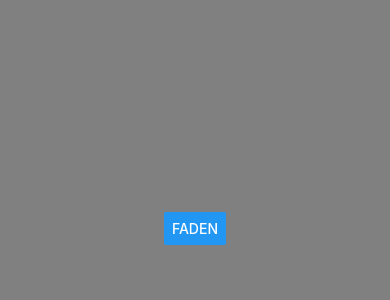
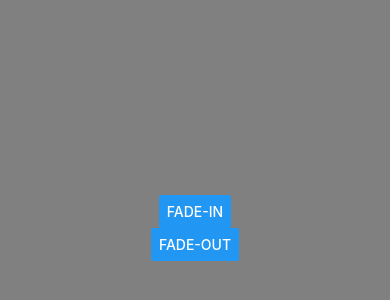
Before and after one commit to Felipe0298/PeliculasApp, a React Native app: screen / in a window 390 px wide. Shown: the part 274-574 px from the top of the page. Built offline with nearby package versions, Linux system fonts and the light colour scheme.

Commit message:
175. FadeOut

```diff
--- a/src/components/FadeScreen.tsx
+++ b/src/components/FadeScreen.tsx
@@ -1,19 +1,10 @@
 import React, {useRef} from 'react';
 import { StyleSheet, Text, View, Animated, Button } from 'react-native';
+import { useFade } from '../hooks/useFade';
 
 export const FadeScreen = () => {
 
-    const opacity = useRef( new Animated.Value(0)).current;
-
-    const fadeIn = () =>{
-        Animated.timing(
-            opacity,{
-                toValue:1,
-                duration: 1000, //Duracion en milisegundos
-                useNativeDriver: true
-            }
-        ).start();
-    }
+    const {fadeIn, fadeOut, opacity} = useFade()
 
     return (
         <View style={{flex:1, backgroundColor:"grey", justifyContent:"center", alignItems:"center"}}>
@@ -25,11 +16,13 @@ export const FadeScreen = () => {
               borderColor:"white",
               borderWidth:10,
               marginBottom:10,
-              opacity:opacity  }}/>
+              opacity }}/>
 
 
 
-              <Button title='Faden' onPress={fadeIn}/>
+              <Button title='Fade-In' onPress={fadeIn}/>
+              <Button title='Fade-Out' onPress={fadeOut}/>
+
         </View>
     );
 }
--- /dev/null
+++ b/src/hooks/useFade.tsx
@@ -0,0 +1,33 @@
+import React, {useRef} from 'react';
+import { StyleSheet, Text, View, Animated } from 'react-native';
+
+export const useFade = () => {
+
+    const opacity = useRef( new Animated.Value(0)).current;
+
+    const fadeIn = () =>{
+        Animated.timing(
+            opacity,{
+                toValue:1,
+                duration: 300, //Duracion en milisegundos
+                useNativeDriver: true
+            }
+        ).start();
+    }
+
+    const fadeOut = () =>{
+        Animated.timing(
+            opacity,{
+                toValue:0,
+                duration: 300, //Duracion en milisegundos
+                useNativeDriver: true
+            }
+        ).start();
+    }
+
+    return {
+        fadeIn,
+        fadeOut,
+        opacity
+    }
+}
```
